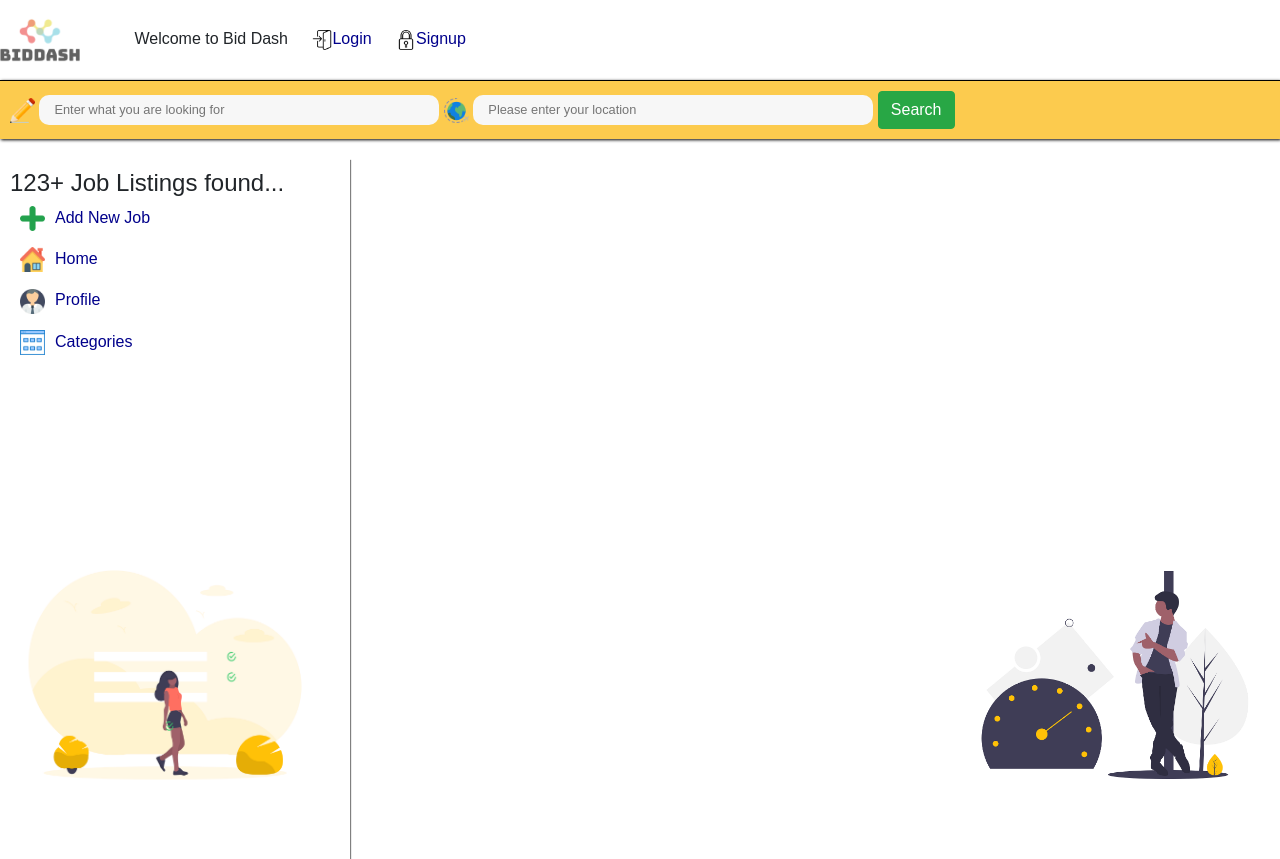
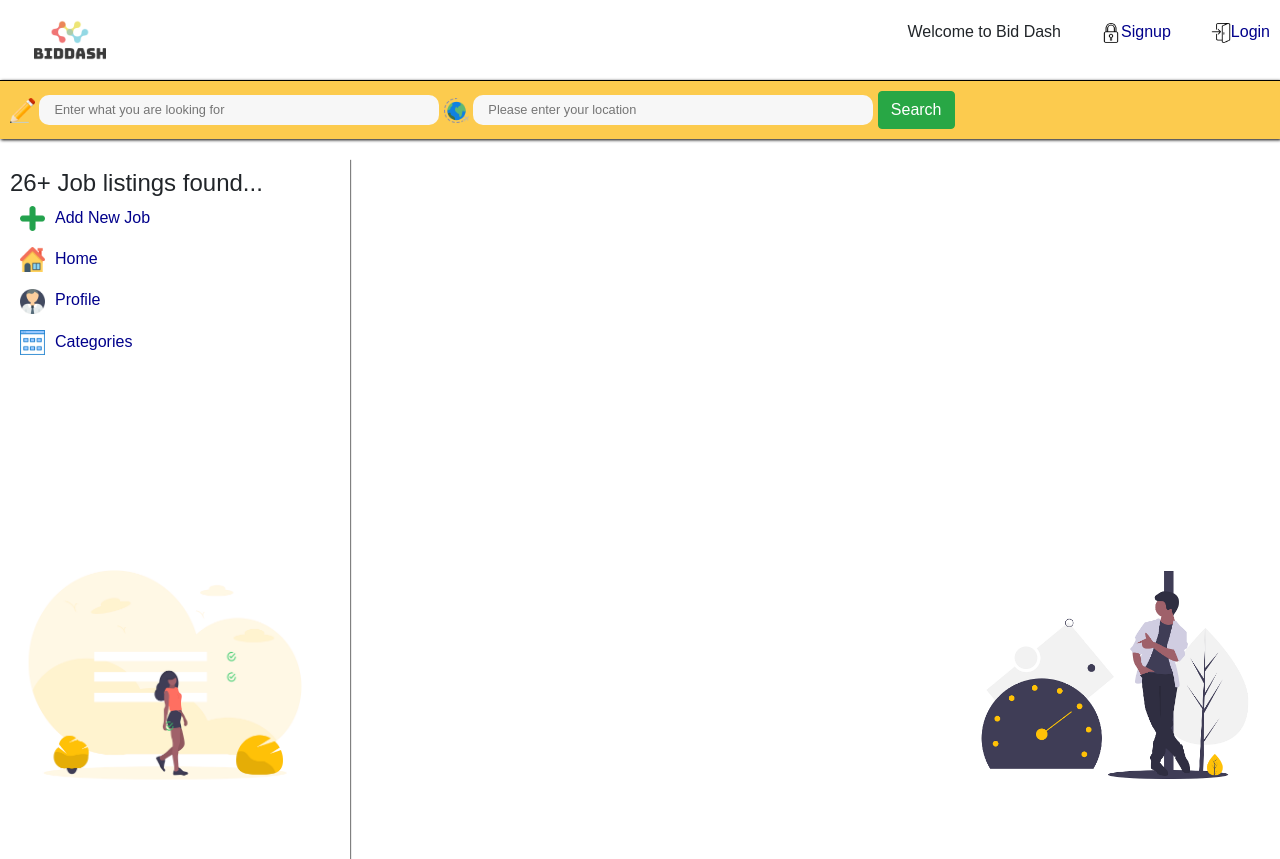
Before and after one commit to danielyong92/Bid-Dash, a Django app: a page that uses apps/dashboard/templates/dashboard/dashboard.html in a window 1280 px wide. Run offline with Django 3.2, Linux system fonts and the light colour scheme; data that the repository does not hold is empty; some libraries are stand-ins or nearby versions.

Commit message:
Done css

```diff
--- a/apps/dashboard/static/dashboard/css/dashboard.css
+++ b/apps/dashboard/static/dashboard/css/dashboard.css
@@ -1,6 +1,7 @@
 *{
     font-family: Arial, Helvetica, sans-serif;
 }
+
 #container{
     margin:auto;
     /* padding: 15px; */
@@ -21,7 +22,7 @@
 #logo{
     width:80px;
     height: 80px;
-    margin-right: 50px;
+    margin-left: 30px;
 }
 #logo:hover{
     transform: scale(1.1);
@@ -160,7 +161,9 @@
 }
 
 #newjob{
-    margin-left: 500px;
+    /* margin-left: 500px; */
+    float: right;
+    padding: 20px 10px;
 }
 
 span{
--- a/apps/dashboard/templates/dashboard/dashboard.html
+++ b/apps/dashboard/templates/dashboard/dashboard.html
@@ -7,7 +7,8 @@
     <meta http-equiv="X-UA-Compatible" content="ie=edge">
     <title>BIDDASH - Dashboard</title>
     {% load static %}
-    <link rel="stylesheet" href="https://stackpath.bootstrapcdn.com/bootstrap/4.3.1/css/bootstrap.min.css" integrity="sha384-ggOyR0iXCbMQv3Xipma34MD+dH/1fQ784/j6cY/iJTQUOhcWr7x9JvoRxT2MZw1T" crossorigin="anonymous">
+    <link rel="stylesheet" href="https://stackpath.bootstrapcdn.com/bootstrap/4.3.1/css/bootstrap.min.css"
+        integrity="sha384-ggOyR0iXCbMQv3Xipma34MD+dH/1fQ784/j6cY/iJTQUOhcWr7x9JvoRxT2MZw1T" crossorigin="anonymous">
     <link rel="stylesheet" href="{% static 'dashboard/css/dashboard.css' %}">
     <script src="https://ajax.googleapis.com/ajax/libs/jquery/3.3.1/jquery.min.js"></script>
     <link rel="icon" type="image/x-icon" href="../../static/users/images/favicon.png">
@@ -20,27 +21,24 @@
             {% if request.session.logged == True %}
 
             <div id="top">
-                <a href="/" class="link"><img id="logo" src="{% static 'dashboard/images/logo2.png' %}"></a>
-                <label>Welcome <a href="profile" class="link">{{first_name}} {{last_name}}</a></label>
+                <a href="/dashboard" class="link"><img id="logo" src="{% static 'dashboard/images/logo2.png' %}"></a>
+                <a href="/logout" id="newjob" class="link"><img class="icon2"
+                        src="{% static 'users/images/logout.png' %}" />Logout</a>
                 <a href="/newjob" id="newjob" class="link"><img class="icon2"
-                        src="{% static 'dashboard/images/add.png' %}">Add
+                        src="{% static 'dashboard/images/add.png' %}"> Add
                     New
                     Job</a>
-                <a href="/logout" class="link"><img class="icon2"
-                        src="{% static 'users/images/logout.png' %}" />Logout</a>
+                <label id="newjob">Welcome <a href="profile" class="link">{{first_name}} {{last_name}}</a></label>
             </div>
-
             {% else %}
-
             <div id="top">
-                <a href="/" class="link"><img id="logo" src="{% static 'dashboard/images/logo2.png' %}"></a>
-                <label>Welcome to Bid Dash</a></label>
-                <a href="/login" class="link"><img class="icon2"
+                <a href="/dashboard" class="link"><img id="logo" src="{% static 'dashboard/images/logo2.png' %}"></a>
+                <a href="/login" id="newjob" class="link"><img class="icon2"
                         src="{% static 'homepage/images/login.png' %}" />Login</a>
-                <a href="/signup" class="link"><img class="icon2"
+                <a href="/signup" id="newjob" class="link"><img class="icon2"
                         src="{% static 'homepage/images/padlock.png' %}" />Signup</a>
+                        <label id="newjob">Welcome to Bid Dash</a></label>
             </div>
-
             {% endif %}
 
             <div id="mid">
@@ -54,7 +52,7 @@
             </div>
         </div>
         <div class="left">
-            <h4>123+ Job Listings found...</h4>
+            <h4>26+ Job listings found...</h4>
             <p><a href="/newjob" class="link"><img class="category_icon"
                         src="{% static 'dashboard/images/add.png' %}">Add New
                     Job</a></p>
--- a/apps/details/views.py
+++ b/apps/details/views.py
@@ -20,9 +20,9 @@ def jobdetails(request, job_id):
         bids_placed = mysql.query_db('SELECT b.id, b.amount, b.chosen_bid, b.users_id AS bidder_id, u.first_name, u.last_name, u.rating, b.created_at FROM bids b JOIN users u ON b.users_id = u.id WHERE jobs_id = %(job_id)s ORDER BY amount;', data)
 
         if len(bids_placed) < 1:
-            low_bid = "No Bids"
+            low_bid = "No Bids Yet"
         else:
-            low_bid = bids_placed[0]['amount']
+            low_bid = "$" + str(bids_placed[0]['amount'])
 
         context = {
             "user": user[0],
--- a/apps/homepage/templates/homepage/index.html
+++ b/apps/homepage/templates/homepage/index.html
@@ -20,6 +20,7 @@
             <a href="/signup"><img class="icon2" src="{% static 'homepage/images/padlock.png' %}" />Signup</a>
             <!-- <button id="log_btn">Login</button> -->
             <!-- <button id="reg_btn">Register</button> -->
+
         </div>
 
         <div id="mid-content">
--- a/apps/users/static/users/css/profile.css
+++ b/apps/users/static/users/css/profile.css
@@ -21,7 +21,7 @@
 #logo{
     width:80px;
     height: 80px;
-    margin-right: 50px;
+    margin-left: 30px;
 }
 #logo:hover{
     transform: scale(1.1);
@@ -145,7 +145,9 @@
 }
 
 #newjob{
-    margin-left: 650px;
+    /* margin-left: 500px; */
+    float: right;
+    padding: 20px 10px;
 }
 /* CSS */
 .title {
```
Also changed, not shown: apps/details/static/details/css/details.css (+6 -1 lines), apps/details/templates/details/details.html (+5 -4 lines), apps/postjob/static/postjob/css/addjob.css (+6 -2 lines), apps/postjob/templates/postjob/addjobform.html (+9 -12 lines), apps/users/templates/users/profile.html (+10 -13 lines).
